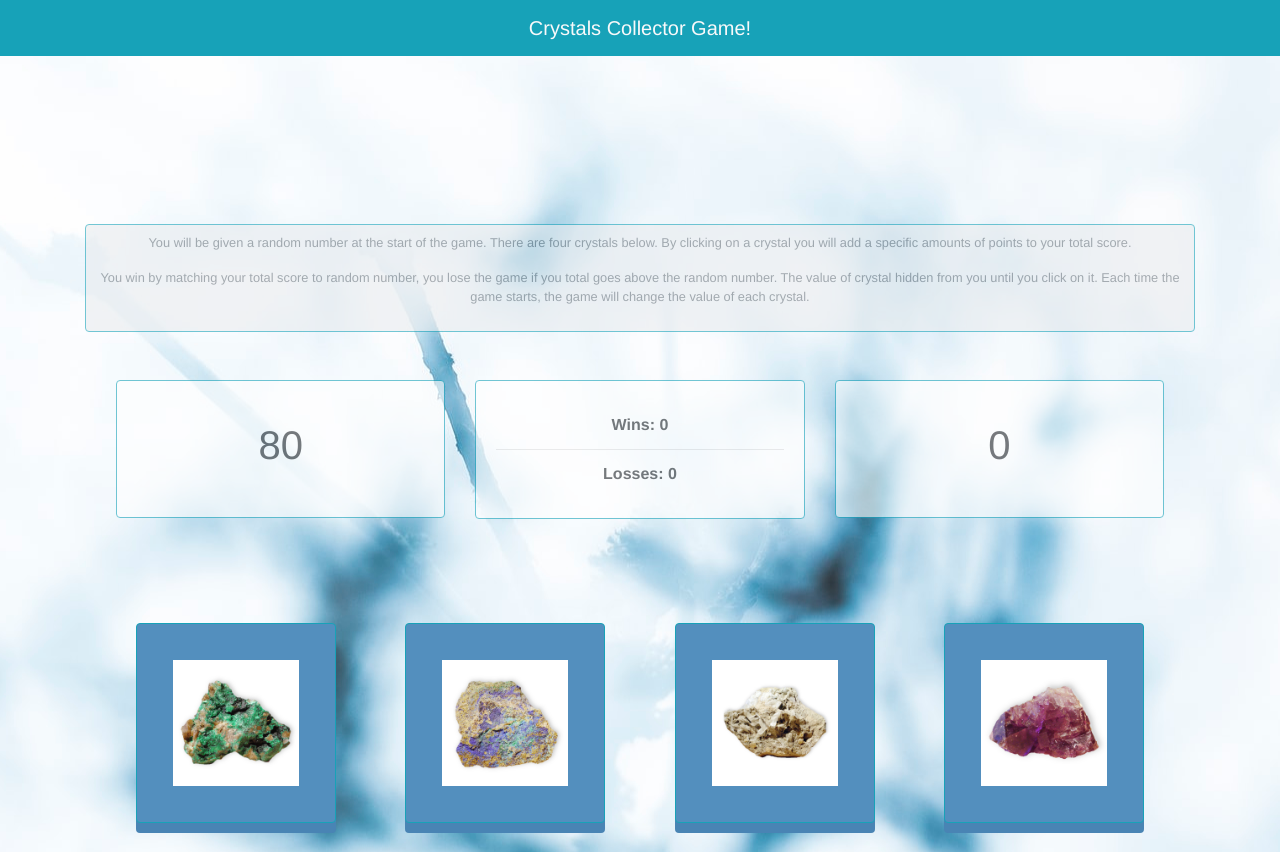
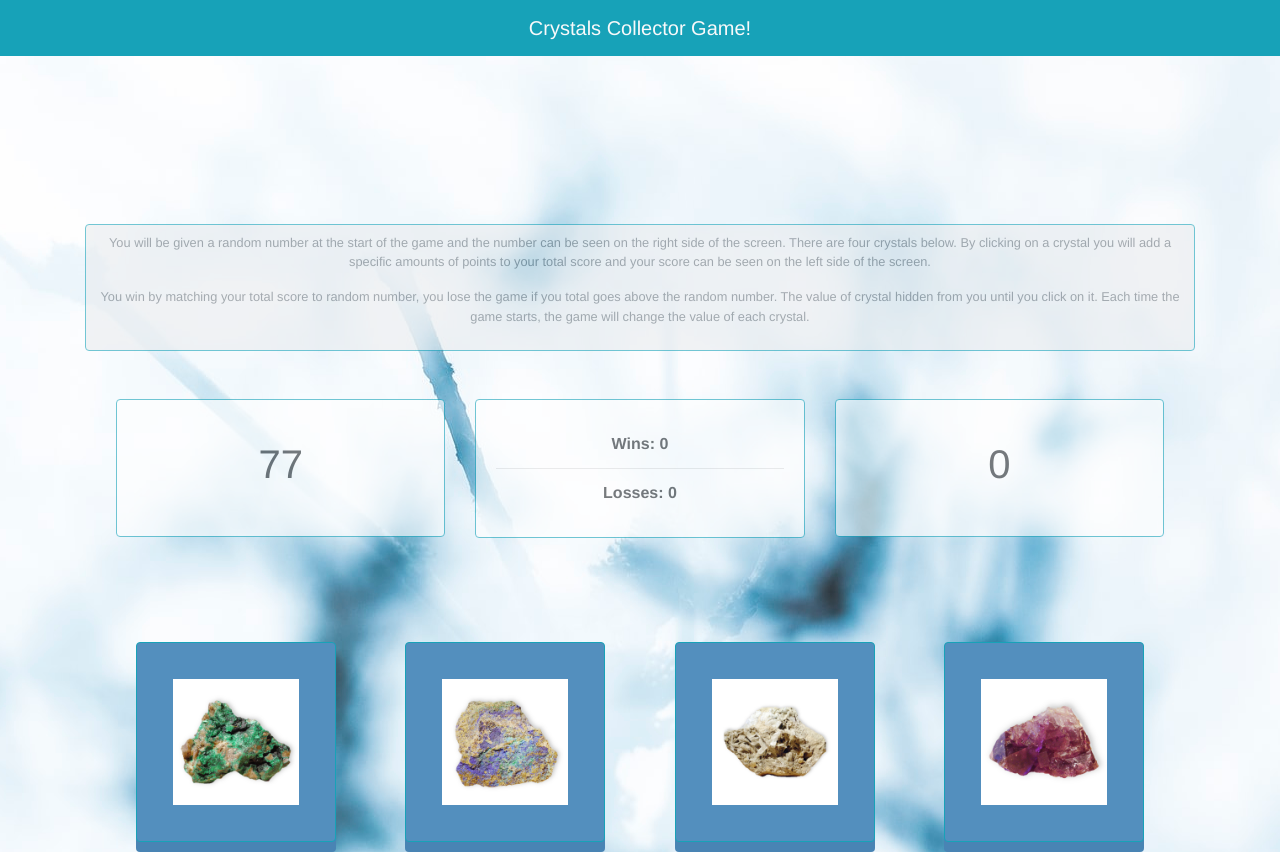
Before and after one commit to syedtakbar/unit-4-game, a plain HTML site: page index.html in a window 1280 px wide. Shown: the top 852 px of the page. Drawn offline with nearby package versions, Linux system fonts and the light colour scheme.

Commit message:
completed development

```diff
--- a/assets/javascript/game.js
+++ b/assets/javascript/game.js
@@ -1,49 +1,70 @@
 
-    const NUM_OF_GUESSES = 12;
 
     let crystalGame = {
+
         pointScore: 0,
         numOfWins: 0,
         numOfLosses: 0,
         randValue: 0,
 
+        minCrystalVal: 1,
+        maxCrystalVal: 12,
+
+        minRandVal: 19,
+        maxRandVal: 120,
+
+        defaultScore: 0,
+
+
         getRandomInt: function (min, max) {
-            min = Math.ceil(min);
-            max = Math.floor(max);
+             min = Math.ceil(min);
+             max = Math.floor(max);
             return Math.floor(Math.random() * (max - min + 1)) + min;
         },
 
-        initialize: function() {
+        resetGame: function() {
 
-            randValue = crystalGame.getRandomInt (30, 80);
-            document.getElementById("rand-num-val").innerHTML = randValue;
+            this.pointScore = this.defaultScore;
+
+            this.randValue = this.getRandomInt (this.minRandVal, this.maxRandVal);
+            document.getElementById("rand-num-val").innerHTML = this.randValue;
+            document.getElementById("player-score").innerText  = this.defaultScore;
+
+            let rootObj = this;
 
             document.querySelectorAll(".crystal-image").forEach(function(node){
-                node.setAttribute("rand-val", crystalGame.getRandomInt (13, 50));
-                // console.log("inside load " + node.getAttribute("rand-val"));
+                const crystalRanVal =  rootObj.getRandomInt (rootObj.minCrystalVal, rootObj.maxCrystalVal);
+                node.setAttribute("rand-val", crystalRanVal);
             })
         },
 
         calcScore: function() {
 
+            let isWinOrLoos = false;
+
             if (parseInt(this.pointScore) === parseInt(this.randValue))
             {
                 this.numOfWins++;
+                isWinOrLoos = true;
             }
-            else
+            else if (parseInt(this.pointScore) > parseInt(this.randValue))
             {
                 this.numOfLosses++;
+                isWinOrLoos = true;
+            }
+
+            if (isWinOrLoos)
+            {
+                document.getElementById("num-of-wins").innerHTML = "Wins: " + this.numOfWins;
+                document.getElementById("num-of-losses").innerHTML = "Losses: " + this.numOfLosses;
+
+                this.resetGame();
             }
         },
-
-        displayScore: function () {
-            document.getElementById("num-of-wins").innerHTML = "Wins: " + this.numOfWins;
-            document.getElementById("num-of-losses").innerHTML = "Losses: " + this.numOfLosses;
-        }
     };
 
     window.onload = function(){
-        crystalGame.initialize();
+        crystalGame.resetGame();
 
     }
 
@@ -54,8 +75,6 @@
             document.getElementById("player-score").innerText  = crystalGame.pointScore;
 
             crystalGame.calcScore();
-            crystalGame.displayScore();
-
 
         });
-      })
+    })
--- a/index.html
+++ b/index.html
@@ -25,9 +25,10 @@
         <div class="row">
             <div class="col-sm-offset-2 col-sm-12">
                 <div class="jumbotron jumbotron-fluid rounded border border-info p-2" id="gameRule">
-                    <p class="small text-muted">You will be given a random number at the start of the game.
+                    <p class="small text-muted">You will be given a random number at the start of the game and
+                        the number can be seen on the right side of the screen.
                         There are four crystals below. By clicking on a crystal you will add a specific amounts
-                        of points to your total score.</p>
+                        of points to your total score and your score can be seen on the left side of the screen.</p>
                     <p class="small text-muted">You win by matching your total score to random number, you lose
                         the game if you total goes above the random number. The value of crystal hidden from you until
                         you click on it.
```
